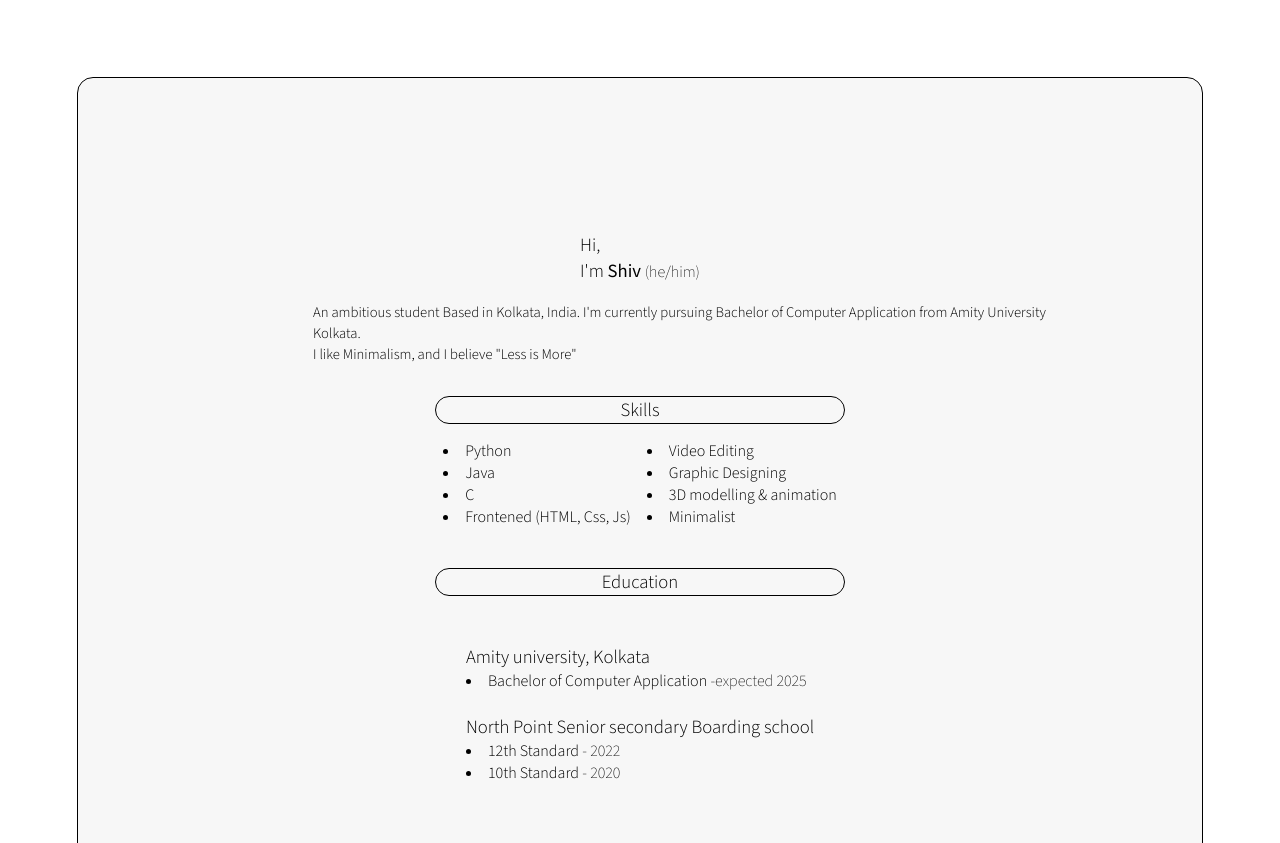
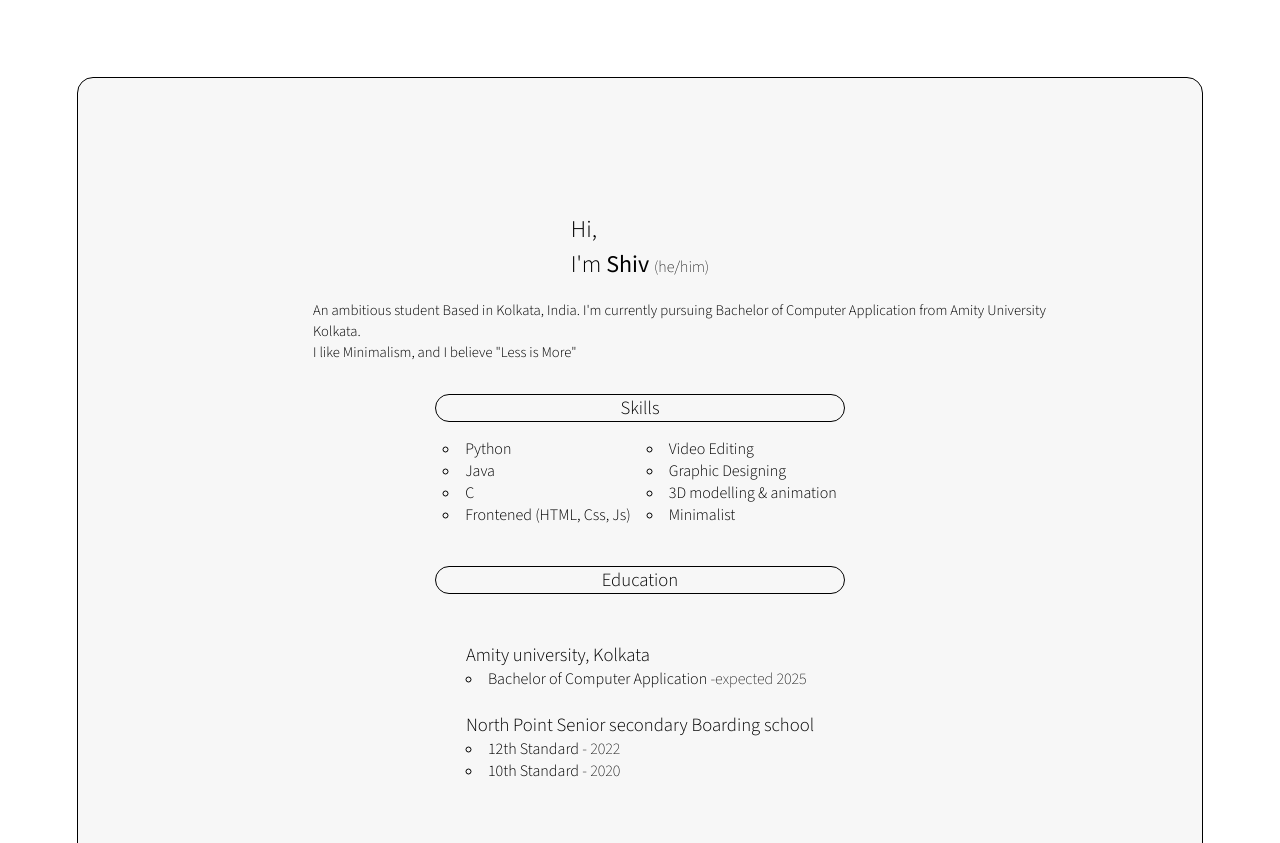
Before and after one commit to shwetankshivam/shiv.me, a plain HTML site: page public/index.html in a window 1280 px wide. Shown: the top 843 px of the page. Drawn offline with Linux system fonts and the light colour scheme.

Commit message:
fixed styling

```diff
--- a/public/style.css
+++ b/public/style.css
@@ -18,7 +18,7 @@
     --clr-border:#393E46;
     --body-font-size:12pt;
     --title-font-size:14pt;
-    --name-font-size:14pt;
+    --name-font-size:18pt;
     --footer-font-size:12pt;
     --copyright-font-size:9pt;
 }
@@ -43,7 +43,7 @@ body {
 main{
     margin: 6%;
     padding: 4%;
-    padding-top: 10%;
+    padding-top: 8%;
     padding-bottom: 0%;
     margin-bottom: 6%;
     background-color: var(--clr-main);
@@ -155,6 +155,14 @@ main{
     margin-bottom: 0%;
 
 }
+li{
+    list-style: circle;
+
+    /* border-style: solid; */
+}
+
+
+
 
 footer{
     display: flex;
```
